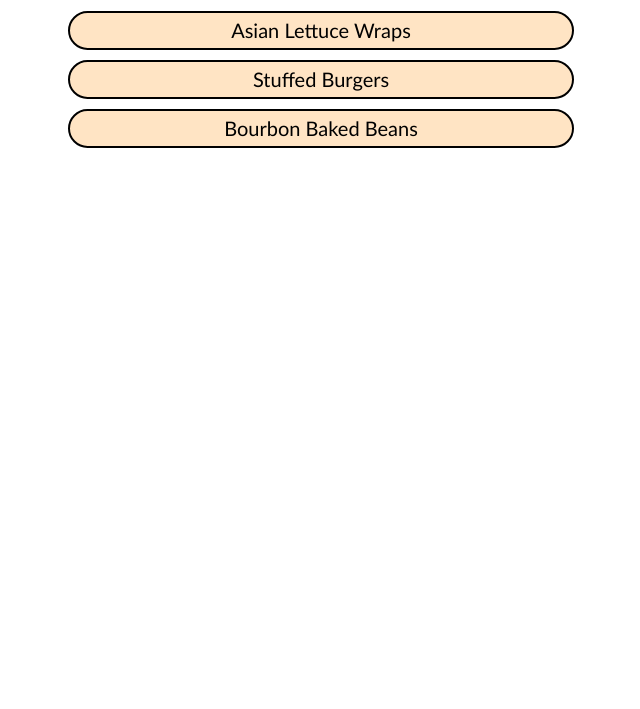
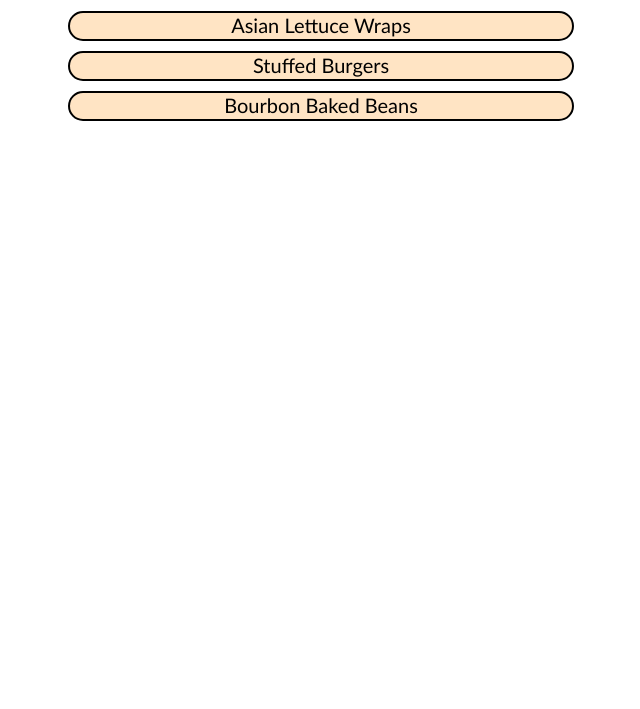
Before and after one commit to dandresrp/odin-recipes, a plain HTML site: page index.html in a window 1280 px wide. Shown: the part 91-800 px from the top of the page, without its empty margins (319-959 px from the left). Drawn offline with Linux system fonts and the light colour scheme.

Commit message:
Add box-sizing: borderbox

```diff
--- a/style.css
+++ b/style.css
@@ -1,5 +1,6 @@
 * {
   font-family: 'Trebuchet MS', sans-serif;
+  box-sizing: border-box;
 }
 
 .title {
@@ -30,7 +31,6 @@ a {
   height: 30px;
   margin-bottom: 10px;
   text-align: center;
-  padding-top: 5px;
   font-size: 20px;
 }
 
```
